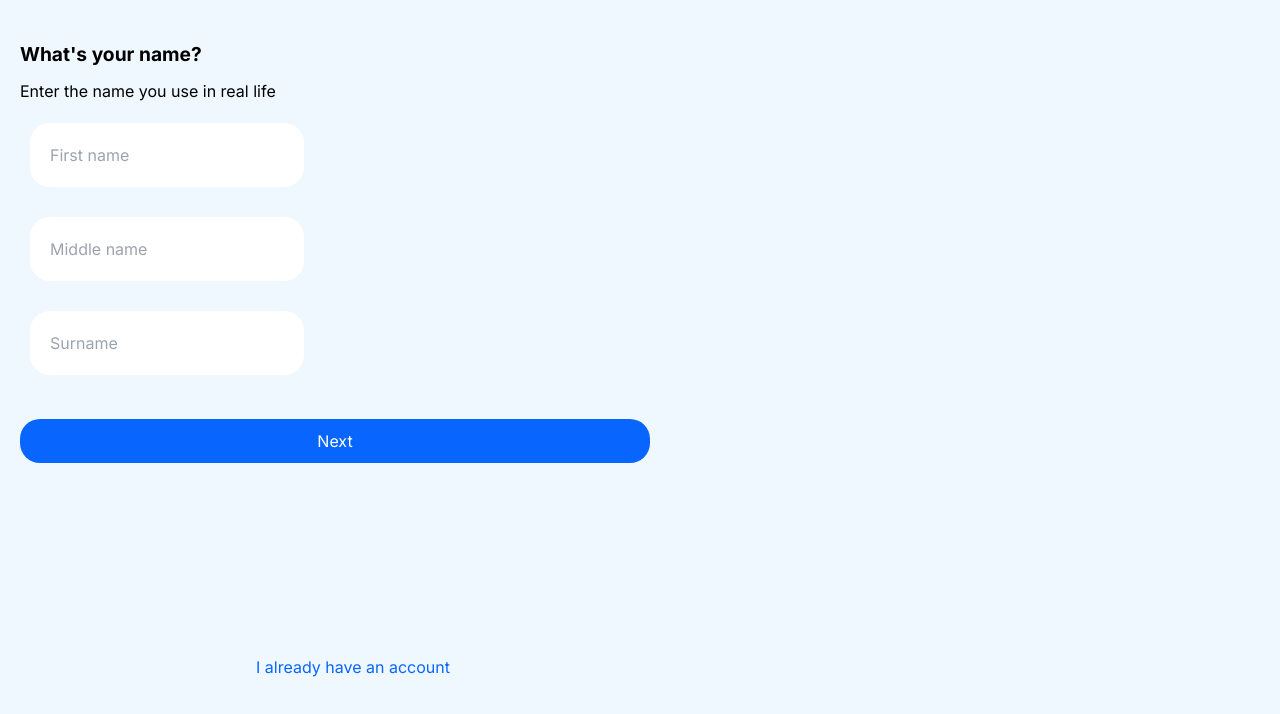
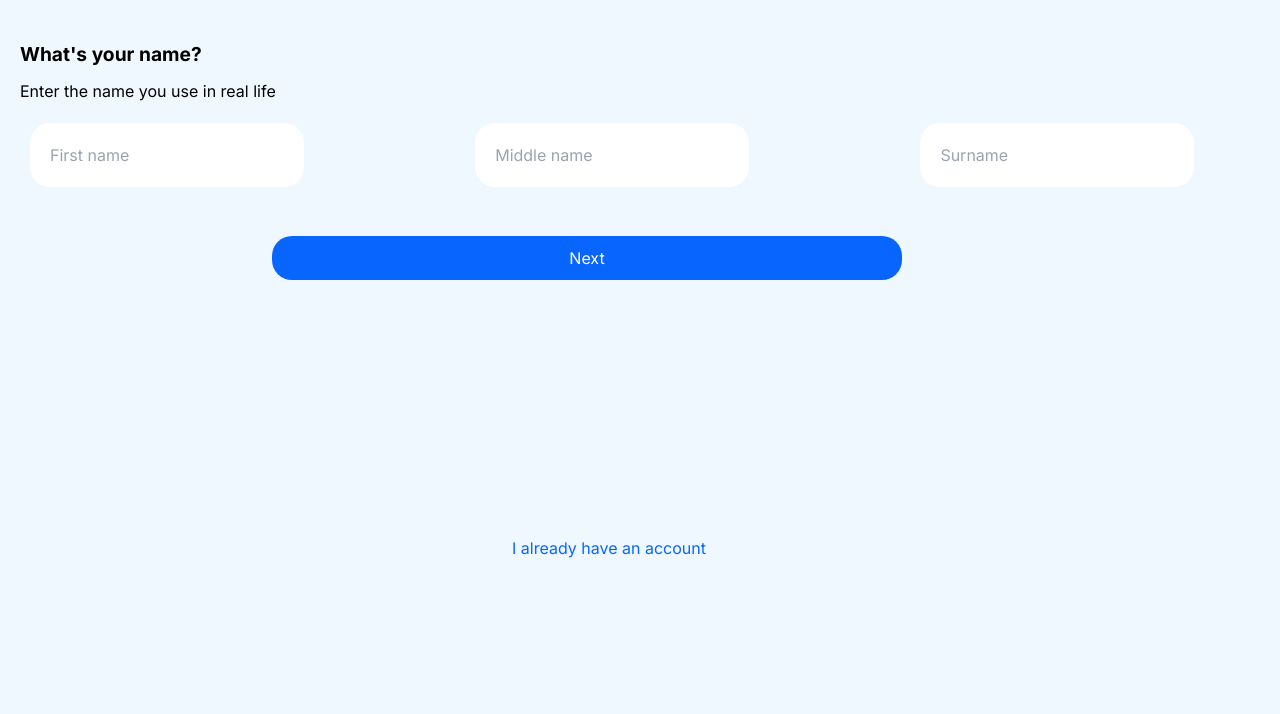
Before and after one commit to Preciousnnebuogor/App-Router, a Next.js app: page / in a window 1280 px wide. Shown: the top 714 px of the page. Built offline with nearby package versions, Linux system fonts and the light colour scheme.

Commit message:
yup and usform and validation done on contact folder

```diff
--- a/src/app/contact/page.tsx
+++ b/src/app/contact/page.tsx
@@ -2,18 +2,22 @@
 import Link from "next/link";
 import style from "./contact.module.scss";
 import { useRouter } from "next/navigation";
-import { useState } from "react";
+import { useForm } from "react-hook-form";
+import { yupResolver } from "@hookform/resolvers/yup";
+import { Schema } from "./yupSchema";
 
 export default function Contact() {
   const router = useRouter();
-  const [contact, setContact] = useState({
-    mobileNumber: "",
-  });
 
-  const handleChange = (e: any) => {
-    const name = e.target.name;
-    const value = e.target.value;
-    setContact({ ...contact, [name]: value });
+  const {
+    register,
+    handleSubmit,
+    formState: { errors },
+    reset,
+  } = useForm({ resolver: yupResolver(Schema) });
+  const onSubmitHandler = (data: any) => {
+    console.log({ data });
+    router.push("/password");
   };
 
   return (
@@ -25,14 +29,15 @@ export default function Contact() {
           this on your profile.
         </p>
       </div>
+      <form onSubmit={handleSubmit(onSubmitHandler)}>
         <div className={style.form}>
           <input
-          type="number"
+            type="tel"
+            required
             placeholder="Mobile number"
-          name="mobileNumber"
-          value={contact.mobileNumber}
-          onChange={handleChange}
+            {...register("contact")}
           />
+          <p style={{color:"red"}}>{errors.contact?.message}</p>
           <h5>
             You'll also recieve SMS notifications from us and can opt out at any
             time.{" "}
@@ -41,16 +46,13 @@ export default function Contact() {
             </Link>
           </h5>
         </div>
-      <button
-        className={style.button}
-        onClick={() => {
-          router.push("/password");
-        }}
-      >
-        Next
-      </button>
+
+        <button className={style.button}>Next</button>
+
         <br />
+
         <button className={style.button2}>Sign up with email address</button>
+      </form>
     </div>
   );
 }
--- /dev/null
+++ b/src/app/contact/yupSchema.tsx
@@ -0,0 +1,5 @@
+import * as yup from "yup";
+
+export const Schema = yup.object().shape({
+  contact: yup.string().min(8).required("phone required"),
+});
--- a/src/app/date/page.tsx
+++ b/src/app/date/page.tsx
@@ -9,6 +9,7 @@ import { Schema } from "./yupSchema";
 
 
 export default function DateOfBirth() {
+
 const router = useRouter()
 
 const {
@@ -19,26 +20,31 @@ const {
 } = useForm({ resolver: yupResolver(Schema) });
 const onSubmitHandler = (data: any) => {
   console.log({ data });
-  router.push("/gender");
+  router.push("/contact");
 };
 
   return (
     <div className={style.body} >
+
       <form onSubmit={handleSubmit(onSubmitHandler)}>
         <h1>What's your date of birth?</h1>
+
         <p>
           Choose your date of birth. You can also make this private later.{" "}
           <Link href={"/name"} className={style.Link}>
             Why do i need to provide my date of birth?
           </Link>
         </p>
+
         <input
           type="date"
           required
           {...register("date")}
         />
-        <p>{errors.date?.message}</p>
+        <p style={{color:"red"}}>{errors.date?.message}</p>
+
         <br />
+
         <button className={style.button}>Next</button>
       </form>
       </div>
--- a/src/app/footer.tsx
+++ b/src/app/footer.tsx
@@ -2,8 +2,8 @@ import Link from "next/link"
 export default function Footer() {
     return <div>
         <Link href="">
-     <h2 style={{ color: "#0866ff", marginTop: "15%",
-     paddingLeft: "20%" }}>I already have an account</h2>
+     <h2 style={{ color: "#0866ff", marginTop: "20%",
+     paddingLeft: "40%" }}>I already have an account</h2>
         </Link>
     </div>
 }
--- a/src/app/gender/page.tsx
+++ b/src/app/gender/page.tsx
@@ -5,6 +5,7 @@ import { useRouter } from "next/navigation";
 import { Schema } from "./yupSchema";
 import { yupResolver } from "@hookform/resolvers/yup";
 export default function Gender() {
+
   const router = useRouter();
 
   const {
@@ -20,12 +21,14 @@ export default function Gender() {
 
   return (
     <div className={style.body}>
+
       <div className={style.text}>
         <h1>What's your gender?</h1>
         <h4>You can change who see your gender on your profile later.</h4>
       </div>
 
       <form className={style.table} onSubmit={handleSubmit(onSubmitHandler)}>
+
         <div className={style.form}>
           <p>Female</p>
           <input type="radio" required {...register("gender")} />
@@ -37,11 +40,13 @@ export default function Gender() {
         </div>
 
         <h3>More options</h3>
+
         <div className={style.form}>
           <h4 className={style.select}>
             Select "More options" to choose another gender or if you'd rather
             not say.
           </h4>
+
           <input type="radio" required {...register("gender")} />
         </div>
 
--- a/src/app/navbar/name.module.scss
+++ b/src/app/navbar/name.module.scss
@@ -12,6 +12,12 @@
     margin-bottom: 10px;
   }
 
+.input{
+  display: flex;
+  align-items: flex-end;
+  justify-content: space-between;
+}
+
   input {
     display: inline-block;
     border-radius: 20px;
@@ -25,7 +31,8 @@
     background-color: #0866ff;
     width: 50%;
     align-items: center;
-    margin-top: 0px;
+    margin-top: 15px;
+    margin-left: 20%;
     padding: 10px;
     color: white;
   }
--- a/src/app/navbar/name.tsx
+++ b/src/app/navbar/name.tsx
@@ -25,28 +25,36 @@ export default function Name() {
         <h1>What's your name?</h1>
         <p>Enter the name you use in real life</p>
       </div>
-      <form className={style.input} onSubmit={handleSubmit(onSubmitHandler)}>
+      <form  onSubmit={handleSubmit(onSubmitHandler)}>
+
+        <div className={style.input}>
+
         <input
           type="text"
           required
           placeholder="First name"
           {...register("firstname")}
         />
-        <p>{errors.firstname?.message}</p>
+        <p style={{color:"red"}}>{errors.firstname?.message}</p>
+
         <input
           type="text"
           required
           {...register("middlename")}
           placeholder="Middle name"
         />
-        <p>{errors.middlename?.message}</p>
+        <p style={{color:"red"}}>{errors.middlename?.message}</p>
+
         <input
           type="text"
           required
           placeholder="Surname"
           {...register("surname")}
         />
-        <p>{errors.surname?.message}</p>
+        <p style={{color:"red"}}>{errors.surname?.message}</p>
+
+        </div>
+
         <br />
         <button className={style.button} type="submit">
           Next
--- a/src/app/password/page.tsx
+++ b/src/app/password/page.tsx
@@ -28,12 +28,15 @@ export default function Password() {
     <div className={style.body}>
       <div>
         <h1>Create a password</h1>
+
         <h6>
           Create a password with at least 6 letters or numbers. It should should
           be something that others can't guess.
         </h6>
       </div>
+
       <form onSubmit={handleSubmit(onSubmitHandler)}>
+
         <div className={style.feild}>
           <input
             type={open === false ? "password" : "text"}
@@ -50,8 +53,10 @@ export default function Password() {
             )}
           </div>
         </div>
-        <p>{errors.password?.message}</p>
+        <p style={{color:"red"}}>{errors.password?.message}</p>
+
         <button>N ext</button>
+
       </form>
     </div>
   );
```
Lines whose indentation alone changed are shown as unchanged.
